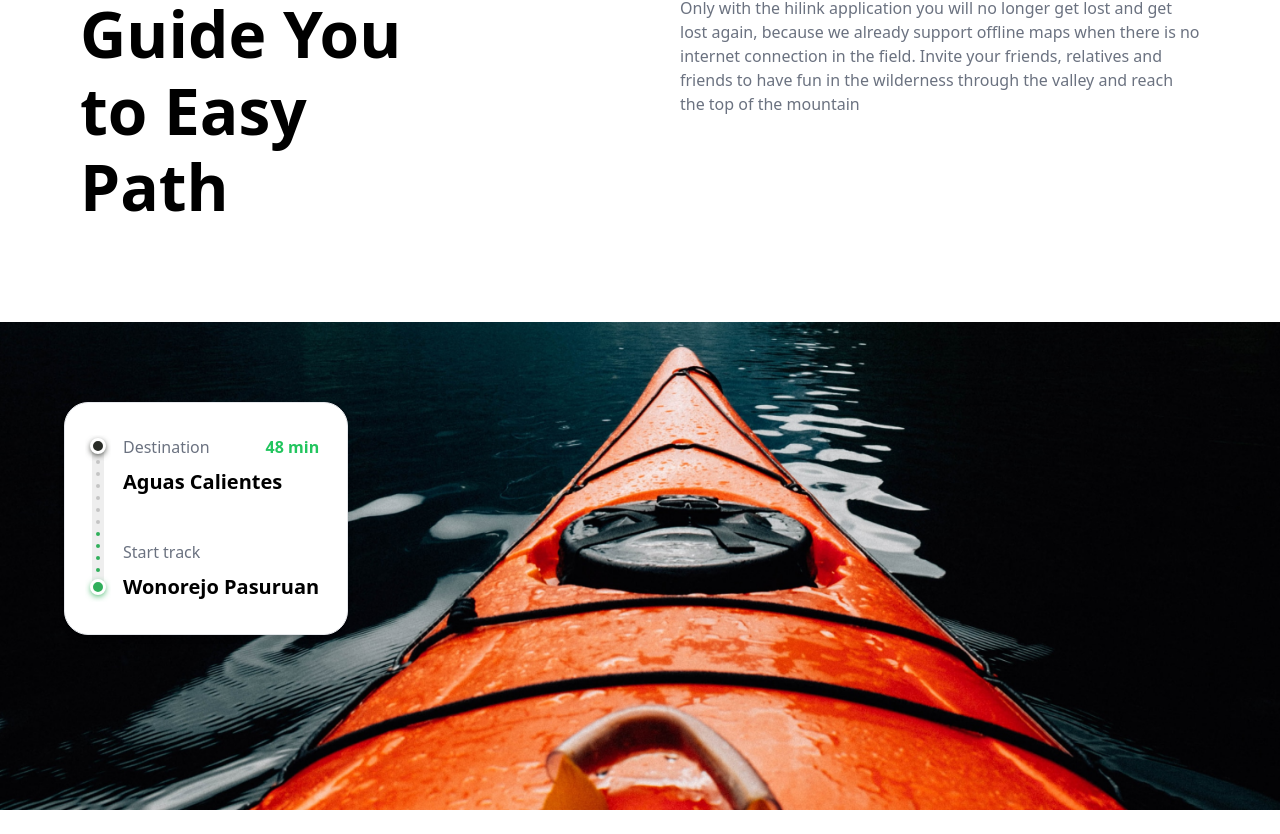
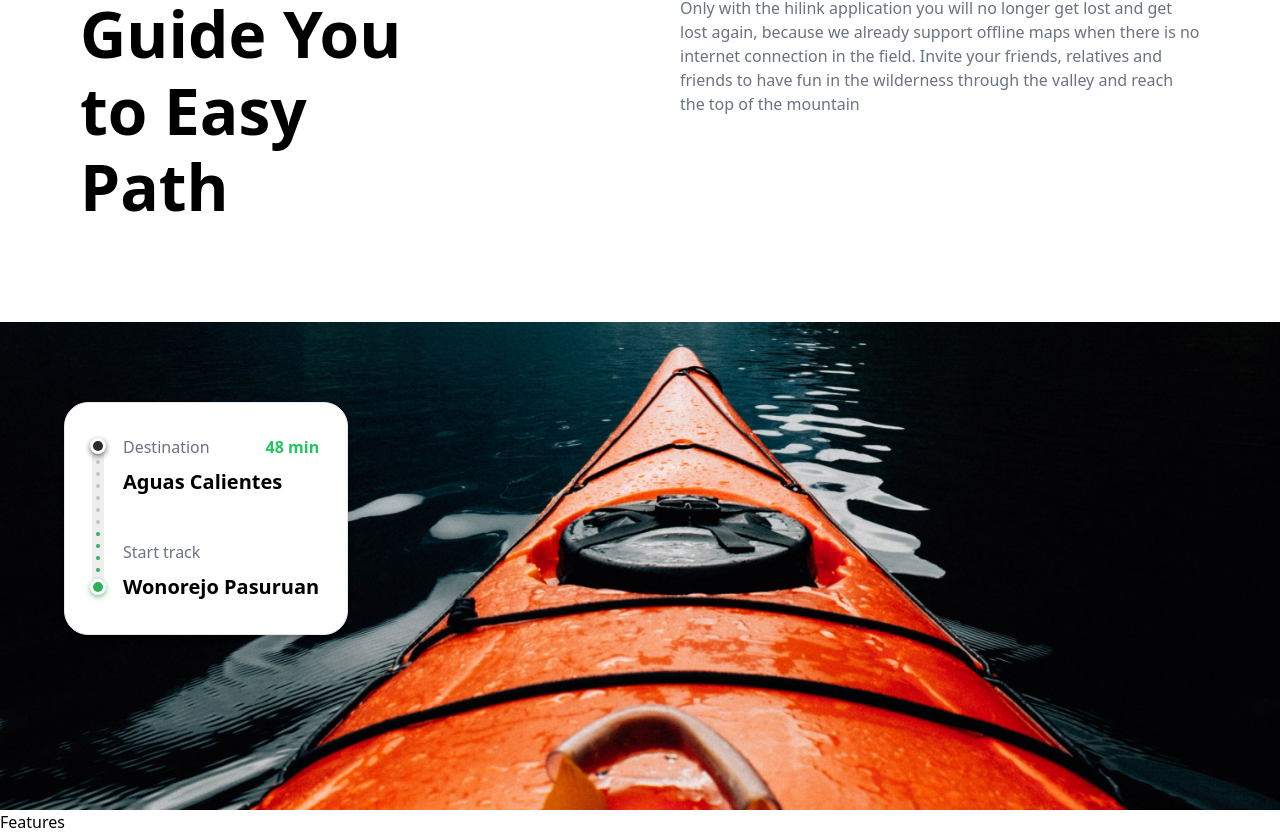
Before and after one commit to GeorgeOprea1/next-destination, a Next.js app in the folder next-destination/: page / in a window 1280 px wide. Shown: the part 1827-2661 px from the top of the page. Before the commit the page ends 2637 px from the top, so only its background shows below. Built offline with nearby package versions, Linux system fonts and the light colour scheme.

Commit message:
started the Features component

```diff
--- a/next-destination/app/page.tsx
+++ b/next-destination/app/page.tsx
@@ -1,6 +1,7 @@
 import Hero from "@/components/Hero";
 import Camp from "@/components/Camp";
 import Guide from "@/components/Guide";
+import Features from "@/components/Features";
 
 export default function Home() {
   return (
@@ -8,6 +9,7 @@ export default function Home() {
       <Hero />
       <Camp />
       <Guide />
+      <Features />
     </>
   );
 }
--- /dev/null
+++ b/next-destination/components/Features.tsx
@@ -0,0 +1,7 @@
+import React from "react";
+
+const Features = () => {
+  return <section>Features</section>;
+};
+
+export default Features;
```
